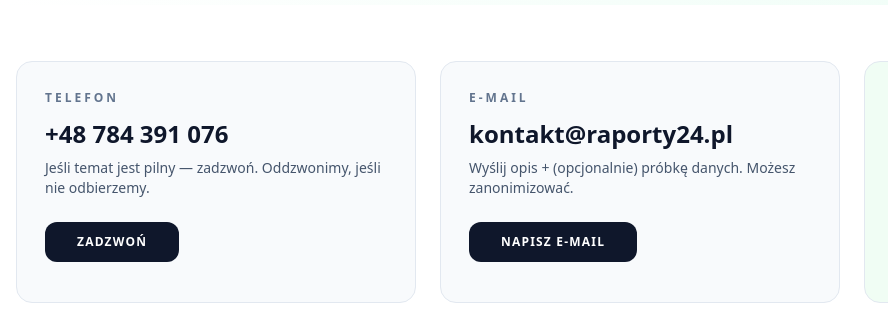
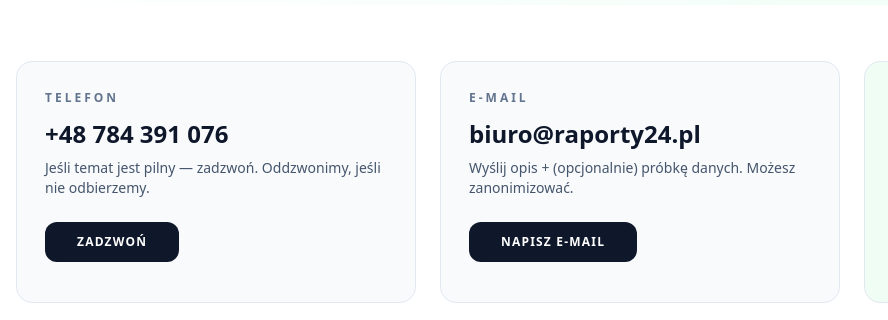
Before and after one commit to raporty24/raporty24, an Astro site: page /kontakt in a window 1280 px wide. Shown: the part 678-998 px from the top of the page, 0-888 px from the left. Built offline with nearby package versions, Linux system fonts and the light colour scheme; Astro itself is replaced by a stand-in of ours.

Commit message:
poprawa email

```diff
--- a/src/pages/kontakt/index.astro
+++ b/src/pages/kontakt/index.astro
@@ -106,10 +106,10 @@ const url = "https://raporty24.pl/kontakt/";
 
           <div class="rounded-2xl border border-slate-200 p-7 bg-slate-50">
             <p class="text-xs font-black uppercase tracking-[0.25em] text-slate-500">E-mail</p>
-            <p class="mt-3 text-2xl font-black text-slate-900">kontakt@raporty24.pl</p>
+            <p class="mt-3 text-2xl font-black text-slate-900">biuro@raporty24.pl</p>
             <p class="mt-2 text-slate-600 text-sm">Wyślij opis + (opcjonalnie) próbkę danych. Możesz zanonimizować.</p>
             <a
-              href="mailto:kontakt@raporty24.pl?subject=Wycena%20-%20Raporty24&body=Opis%20tematu%3A%0A%0AZrodla%20danych%3A%0A%0ACzestotliwosc%20raportowania%3A%0A%0AOczekiwany%20efekt%3A%0A"
+              href="mailto:biuro@raporty24.pl?subject=Wycena%20-%20Raporty24&body=Opis%20tematu%3A%0A%0AZrodla%20danych%3A%0A%0ACzestotliwosc%20raportowania%3A%0A%0AOczekiwany%20efekt%3A%0A"
               class="mt-6 inline-block bg-slate-900 text-white px-8 py-3 rounded-xl font-black uppercase tracking-widest text-xs hover:bg-slate-800 transition-all"
             >
               Napisz e-mail
```
